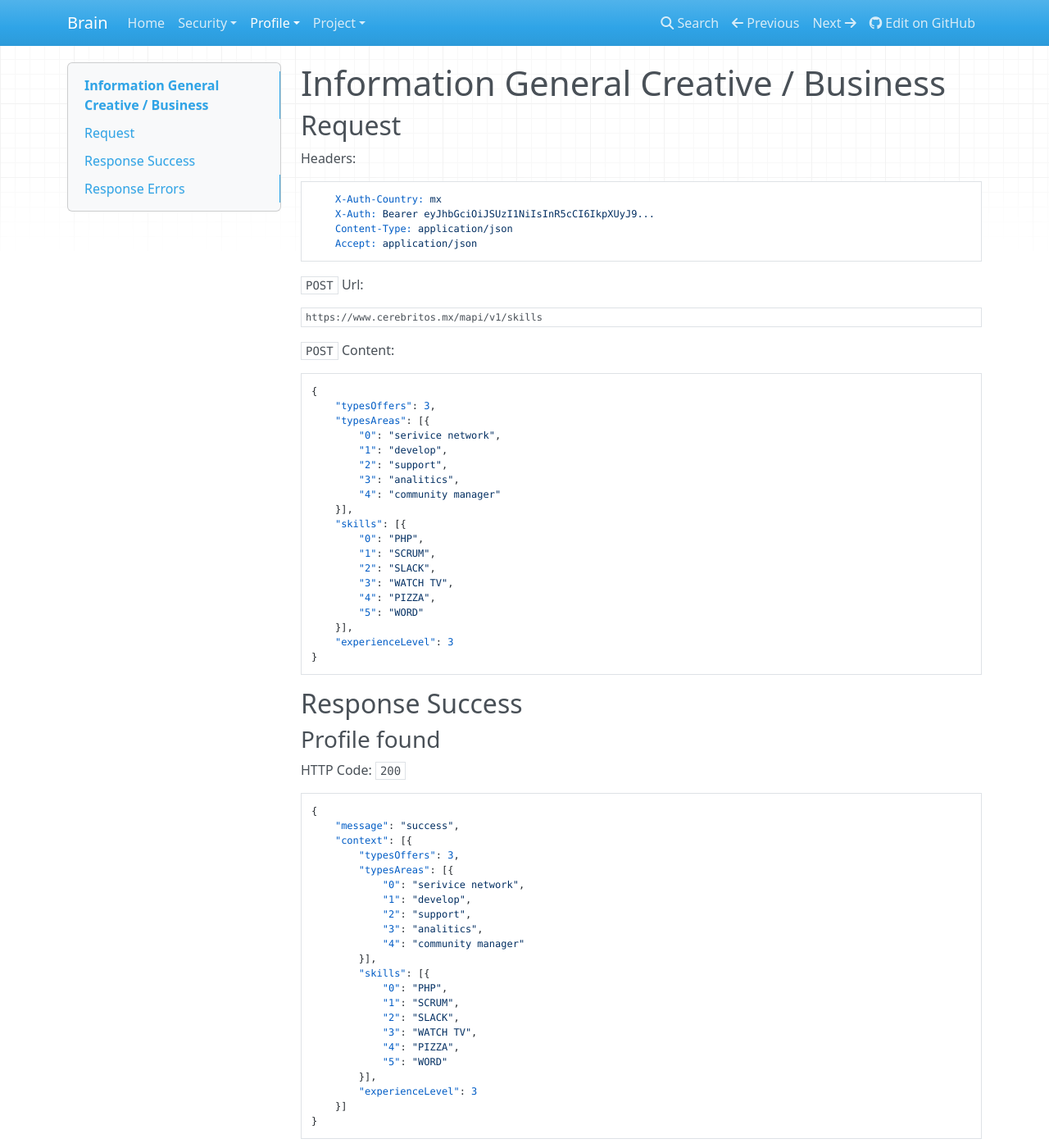
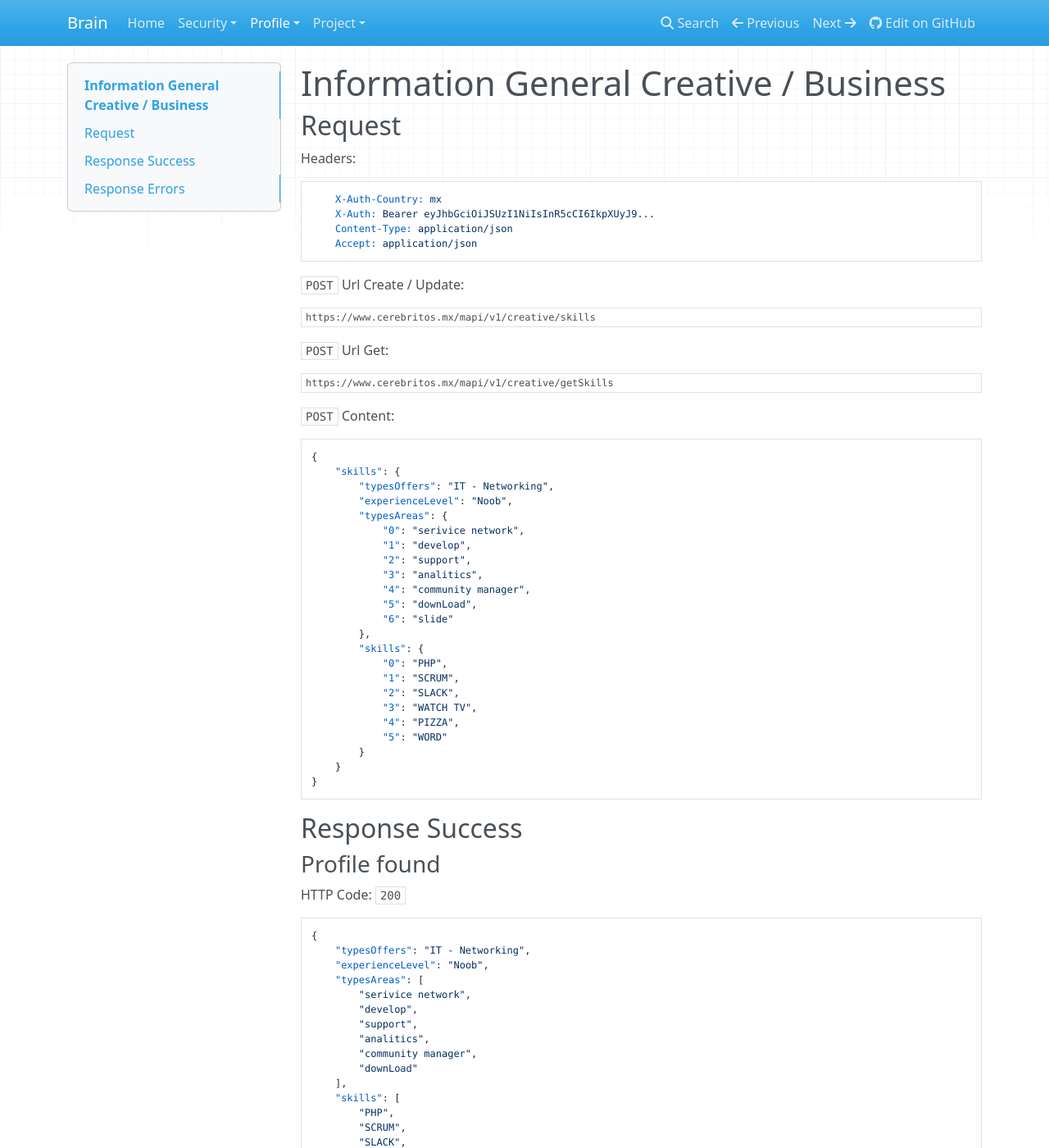
Before and after one commit to cerebritos/brain-api-doc, an MkDocs documentation site: the page built from docs/profile/skills.md, in a window 1280 px wide and 1400 px high. Shown: the whole window at 82% size. Built offline with MkDocs 1.6.1, drawn with Linux system fonts in a browser that asks for light colours; nearby versions of some CDN libraries; old or Windows-style settings are respelled for this version of MkDocs; some of the changed text lies outside the part shown.

Commit message:
Api Reversion v1 skills

````diff
--- a/docs/profile/skills.md
+++ b/docs/profile/skills.md
@@ -10,31 +10,40 @@ Headers:
 	Accept: application/json
 ```
 
-`POST` Url:
+`POST` Url Create / Update:
 ```url
-https://www.cerebritos.mx/mapi/v1/skills
+https://www.cerebritos.mx/mapi/v1/creative/skills
+```
+
+`POST` Url Get:
+```url
+https://www.cerebritos.mx/mapi/v1/creative/getSkills
 ```
 
 `POST` Content:
 ```json
 {
-	"typesOffers": 3,
-	"typesAreas": [{
-		"0": "serivice network",
-		"1": "develop",
-		"2": "support",
-		"3": "analitics",
-		"4": "community manager"
-	}],
-	"skills": [{
-		"0": "PHP",
-		"1": "SCRUM",
-		"2": "SLACK",
-		"3": "WATCH TV",
-		"4": "PIZZA",
-		"5": "WORD"
-	}],
-	"experienceLevel": 3
+	"skills": {
+	    "typesOffers": "IT - Networking",
+	    "experienceLevel": "Noob",
+	    "typesAreas": {
+	        "0": "serivice network",
+	        "1": "develop",
+	        "2": "support",
+	        "3": "analitics",
+	        "4": "community manager",
+	        "5": "downLoad",
+	        "6": "slide"
+	    },
+	    "skills": {
+	        "0": "PHP",
+	        "1": "SCRUM",
+	        "2": "SLACK",
+	        "3": "WATCH TV",
+	        "4": "PIZZA",
+	        "5": "WORD"
+	    }
+	}
 }
 ```
 ## Response Success
@@ -45,26 +54,24 @@ HTTP Code: `200`
 
 ```json
 {
-	"message": "success",
-	"context": [{
-		"typesOffers": 3,
-		"typesAreas": [{
-			"0": "serivice network",
-			"1": "develop",
-			"2": "support",
-			"3": "analitics",
-			"4": "community manager"
-		}],
-		"skills": [{
-			"0": "PHP",
-			"1": "SCRUM",
-			"2": "SLACK",
-			"3": "WATCH TV",
-			"4": "PIZZA",
-			"5": "WORD"
-		}],
-		"experienceLevel": 3
-	}]
+    "typesOffers": "IT - Networking",
+    "experienceLevel": "Noob",
+    "typesAreas": [
+        "serivice network",
+        "develop",
+        "support",
+        "analitics",
+        "community manager",
+        "downLoad"
+    ],
+    "skills": [
+        "PHP",
+        "SCRUM",
+        "SLACK",
+        "WATCH TV",
+        "PIZZA",
+        "WORD"
+    ]
 }
 ```
 
@@ -74,8 +81,8 @@ HTTP Code: `200`
 
 ```json
 {
-	"message":"success",
-	"context":[]
+    "message": "success",
+    "context": "Add o Update skills in profile"
 }
 ```
 
@@ -103,18 +110,15 @@ HTTP Code: `400`
 }
 ```
 
-### Incorrect information / Missing fields
+### Incorrect information / Same Data
 
 HTTP Code: `400`
 
 ```json
 {
-	"message":"missing fields",
-	"context":[
-	{
-	"typesOffers":3,
-	"experienceLevel":3
-	}
-	]
+    "message": "Error Grave",
+    "context": {
+        "warning": "Same or Problems Data"
+    }
 }
 ```
````
Also changed, not shown: site/index.html, site/mkdocs/search_index.json, site/profile/skills/index.html, site/sitemap.xml.
